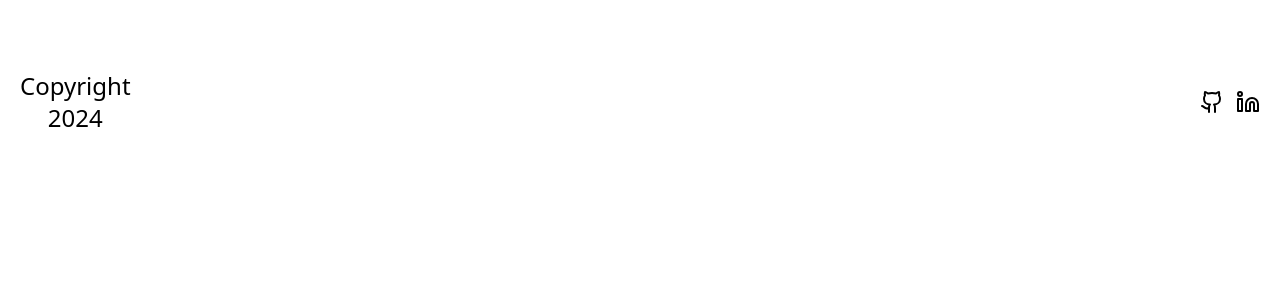
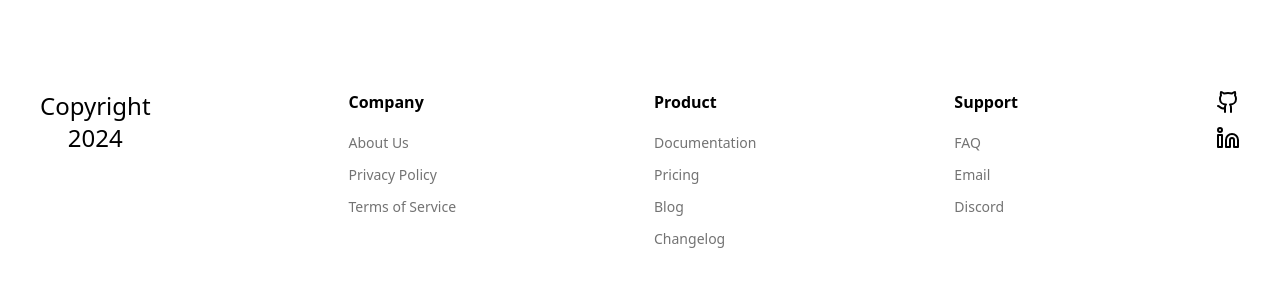
Before and after one commit to stormyy00/class, a Next.js app: page /profile in a window 1280 px wide. Shown: the part 830-1116 px from the top of the page. Before the commit the page ends 984 px from the top, so only its background shows below. Built offline with nearby package versions, Linux system fonts and the light colour scheme; no server answers.

Commit message:
create temp footer, require sign in to add sch

```diff
--- a/src/app/page.tsx
+++ b/src/app/page.tsx
@@ -4,9 +4,7 @@ import Body from "@/components/Body";
 export default async function HomePage() {
   return (
     <div>
-      <Protected>
-        <Body />
-      </Protected>
+      <Body />
     </div>
   );
 }
--- a/src/components/Footer.tsx
+++ b/src/components/Footer.tsx
@@ -1,14 +1,32 @@
 import Link from "next/link";
+import { footerSections } from "@/data/constants";
 import { Github, Linkedin } from "lucide-react";
 
 const Footer = ({ target = "blank" }) => {
   return (
-    <div className="m-5 flex items-center justify-between">
+    <div className="mx-auto my-10 w-full px-4 sm:px-6">
+      <div className="mx-4 flex justify-between">
         <div className="text-center text-2xl font-normal">
           Copyright <br />
           2024
         </div>
-      <div className="flex gap-3">
+        {/* Sections with links */}
+        {footerSections.map(({ title, links }, idx) => (
+          <div key={idx}>
+            <h5 className="font-semibold">{title}</h5>
+            <ul className="mt-4 space-y-2 text-neutral-500 dark:text-neutral-400">
+              {links.map(({ text, href }, idx) => (
+                <li key={idx}>
+                  <Link href={href} className="hover:text-primary-600 text-sm">
+                    {text}
+                  </Link>
+                </li>
+              ))}
+            </ul>
+          </div>
+        ))}
+
+        <div className="flex flex-col gap-3">
           <Link href={"https://github.com/stormyy00"} target={target}>
             <Github className="text-3xl" />
           </Link>
@@ -20,6 +38,7 @@ const Footer = ({ target = "blank" }) => {
           </Link>
         </div>
       </div>
+    </div>
   );
 };
 
--- a/src/components/Loading.tsx
+++ b/src/components/Loading.tsx
@@ -1,7 +1,14 @@
-import React from "react";
+import { Loader } from "lucide-react";
 
 const Loading = () => {
-  return <div className="animate-pulse">Loading...</div>;
+  return (
+    <div className="flex h-full w-full flex-col items-center justify-center">
+      <div className="animate-pulse text-3xl font-bold text-blue-500">
+        Loading...
+      </div>
+      <Loader className="animate-spin text-blue-500" />
+    </div>
+  );
 };
 
 export default Loading;
--- a/src/components/Schedule.tsx
+++ b/src/components/Schedule.tsx
@@ -6,6 +6,7 @@ import { course, class_ } from "@/types";
 import { useToast } from "@/hooks/use-toast";
 import Input from "./Input";
 import { useSelectedCourses } from "./Context";
+import { getSession } from "next-auth/react";
 // interface Props {
 //   courses: course[];
 // }
@@ -44,11 +45,18 @@ const Schedule = () => {
             location: data.location,
           });
           console.log(classId);
-          await createSchedule({
-            classId,
-            scheduleName: name,
-          });
-          toast({ title: "✅ Schedule created successfully!" });
+
+          const session = await getSession();
+
+          if (session && session.user) {
+            await createSchedule({
+              classId,
+              scheduleName: name,
+            });
+            toast({ title: "✅ Schedule created successfully!" });
+          } else {
+            toast({ title: "❌ You must be signed in to add a schedule" });
+          }
         }),
       );
     }
--- a/src/components/profile/Display.tsx
+++ b/src/components/profile/Display.tsx
@@ -53,8 +53,8 @@ const Display = () => {
   if (error) return <div className="text-3xl text-red-600">Error: {error}</div>;
 
   return (
-    <div className="flex w-full flex-col items-center gap-5">
-      <div className="text-3xl">{session?.user?.name} Schedules</div>
+    <div className="flex h-screen w-full flex-col items-center gap-5">
+      <div className="text-3xl"> My Schedules</div>
       {userData && userData.length > 0 ? (
         <div className="grid grid-cols-4">
           {userData.map((scheduleItem) => (
--- /dev/null
+++ b/src/data/constants.ts
@@ -0,0 +1,58 @@
+export const footerSections = [
+  {
+    title: "Company",
+    links: [
+      {
+        text: "About Us",
+        href: "/about",
+      },
+      {
+        text: "Privacy Policy",
+        href: "/privacy",
+      },
+      {
+        text: "Terms of Service",
+        href: "/terms-of-service",
+      },
+    ],
+  },
+  {
+    title: "Product",
+    links: [
+      {
+        text: "Documentation",
+        href: "/docs",
+      },
+      {
+        text: "Pricing",
+        href: "/pricing",
+      },
+      {
+        text: "Blog",
+        href: "/blog",
+      },
+
+      {
+        text: "Changelog",
+        href: "/changelog",
+      },
+    ],
+  },
+  {
+    title: "Support",
+    links: [
+      {
+        text: "FAQ",
+        href: "/faq",
+      },
+      {
+        text: "Email",
+        href: "",
+      },
+      {
+        text: "Discord",
+        href: "",
+      },
+    ],
+  },
+];
```
Lines whose indentation alone changed are shown as unchanged.
